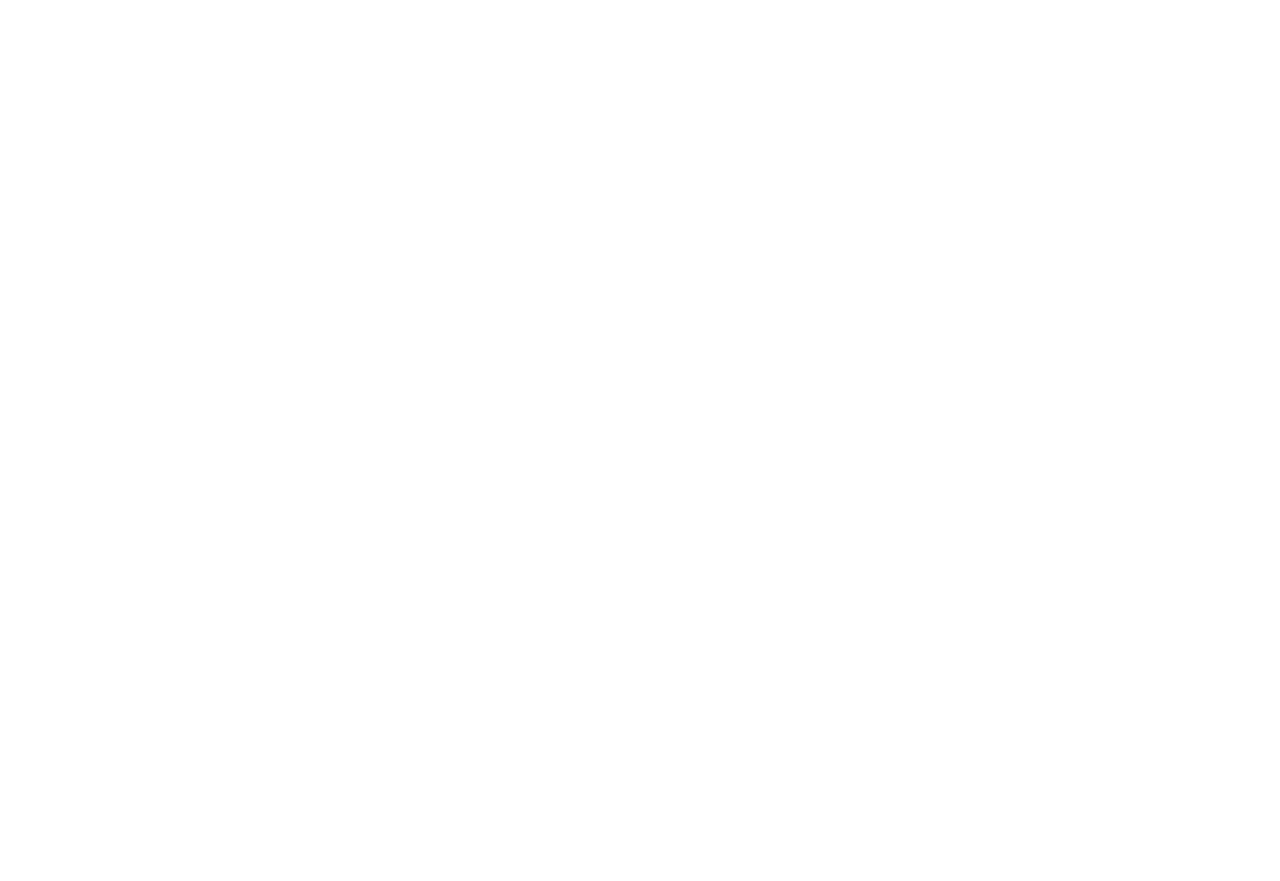
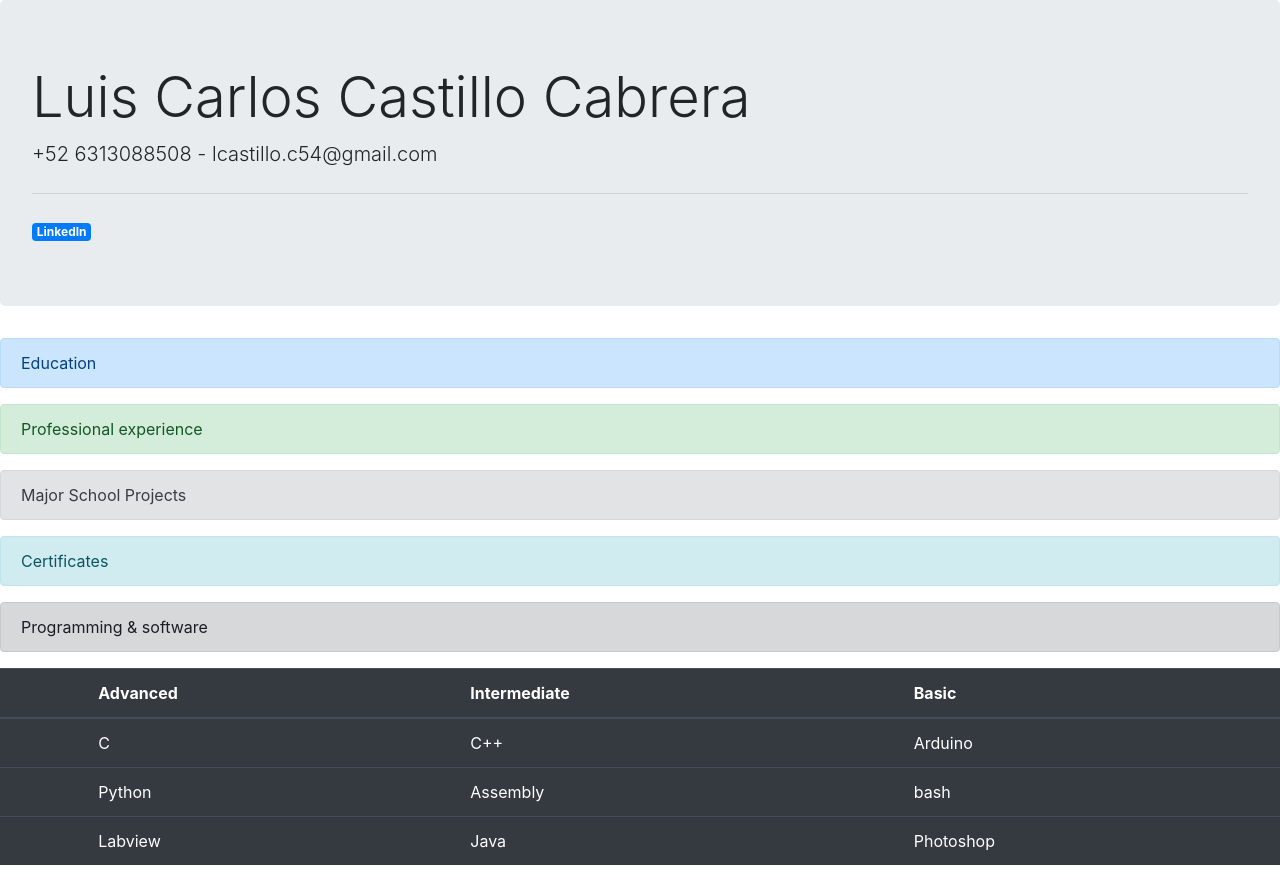
Before and after one commit to TheGratePapa/curriculum, a plain HTML site: page index.html in a window 1280 px wide. Before the commit the page ends 800 px from the top, so only its background shows below. Drawn offline with nearby package versions, Linux system fonts and the light colour scheme.

Commit message:
commit of the page

```diff
--- a/index.html
+++ b/index.html
@@ -1,10 +1,81 @@
-<!DOCTYPE html>
-<html lang="en" dir="ltr">
+<!doctype html>
+<html lang="en">
   <head>
+    <!-- Required meta tags -->
     <meta charset="utf-8">
-    <title>2580</title>
+    <meta name="viewport" content="width=device-width, initial-scale=1, shrink-to-fit=no">
+
+    <!-- Bootstrap CSS -->
+    <link rel="stylesheet" href="https://cdn.jsdelivr.net/npm/bootstrap@4.3.1/dist/css/bootstrap.min.css" integrity="sha384-ggOyR0iXCbMQv3Xipma34MD+dH/1fQ784/j6cY/iJTQUOhcWr7x9JvoRxT2MZw1T" crossorigin="anonymous">
+
+    <title>2280</title>
   </head>
-  <body>
+    <!-- Optional JavaScript -->
+    <!-- jQuery first, then Popper.js, then Bootstrap JS -->
+    <script src="https://code.jquery.com/jquery-3.3.1.slim.min.js" integrity="sha384-q8i/X+965DzO0rT7abK41JStQIAqVgRVzpbzo5smXKp4YfRvH+8abtTE1Pi6jizo" crossorigin="anonymous"></script>
+    <script src="https://cdn.jsdelivr.net/npm/popper.js@1.14.7/dist/umd/popper.min.js" integrity="sha384-UO2eT0CpHqdSJQ6hJty5KVphtPhzWj9WO1clHTMGa3JDZwrnQq4sF86dIHNDz0W1" crossorigin="anonymous"></script>
+    <script src="https://cdn.jsdelivr.net/npm/bootstrap@4.3.1/dist/js/bootstrap.min.js" integrity="sha384-JjSmVgyd0p3pXB1rRibZUAYoIIy6OrQ6VrjIEaFf/nJGzIxFDsf4x0xIM+B07jRM" crossorigin="anonymous"></script>
+    <body>
 
-  </body>
+      <div class="jumbotron">
+          <h1 class="display-4">Luis Carlos Castillo Cabrera</h1>
+          <p class="lead">+52 6313088508 - lcastillo.c54@gmail.com</p>
+          <hr class="my-4">
+          <a href="https://www.linkedin.com/in/luis-carlos-c-a19756116/" class="badge badge-primary">LinkedIn</a>
+      </div>
+
+      <div class="alert alert-primary" role="alert">
+          Education
+      </div>
+
+      <div class="alert alert-success" role="alert">
+          Professional experience
+      </div>
+
+      <div class="alert alert-secondary" role="alert">
+          Major School Projects
+      </div>
+
+      <div class="alert alert-info" role="alert">
+          Certificates
+      </div>
+
+      <div class="alert alert-dark" role="alert">
+          Programming & software
+      </div>
+
+
+      <table class="table table-dark">
+        <thead>
+          <tr>
+            <th scope="col"></th>
+            <th scope="col">Advanced</th>
+            <th scope="col">Intermediate</th>
+            <th scope="col">Basic</th>
+          </tr>
+        </thead>
+        <tbody>
+          <tr>
+            <th scope="row"></th>
+            <td>C</td>
+            <td>C++</td>
+            <td>Arduino</td>
+          </tr>
+          <tr>
+            <th scope="row"></th>
+            <td>Python</td>
+            <td>Assembly</td>
+            <td>bash</td>
+          </tr>
+          <tr>
+            <th scope="row"></th>
+            <td>Labview</td>
+            <td>Java</td>
+            <td>Photoshop</td>
+          </tr>
+        </tbody>
+      </table>
+
+
+    </body>
 </html>
```
Also changed, not shown: package-lock.json (added).
